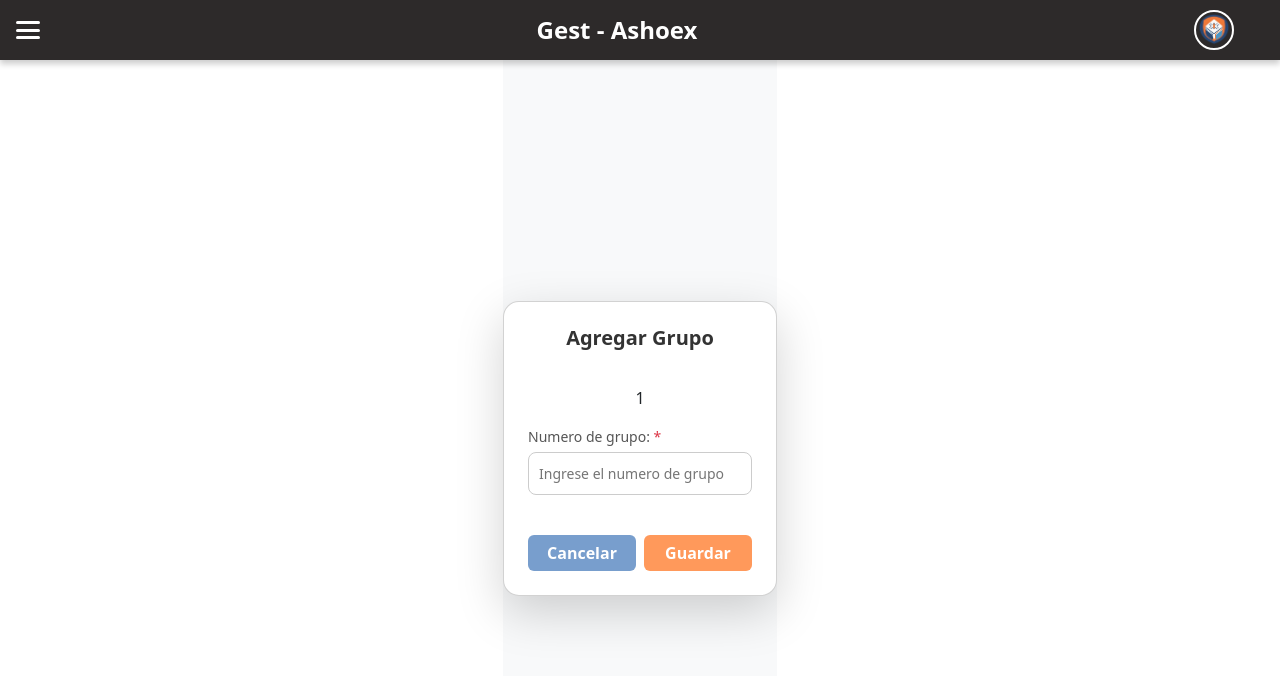
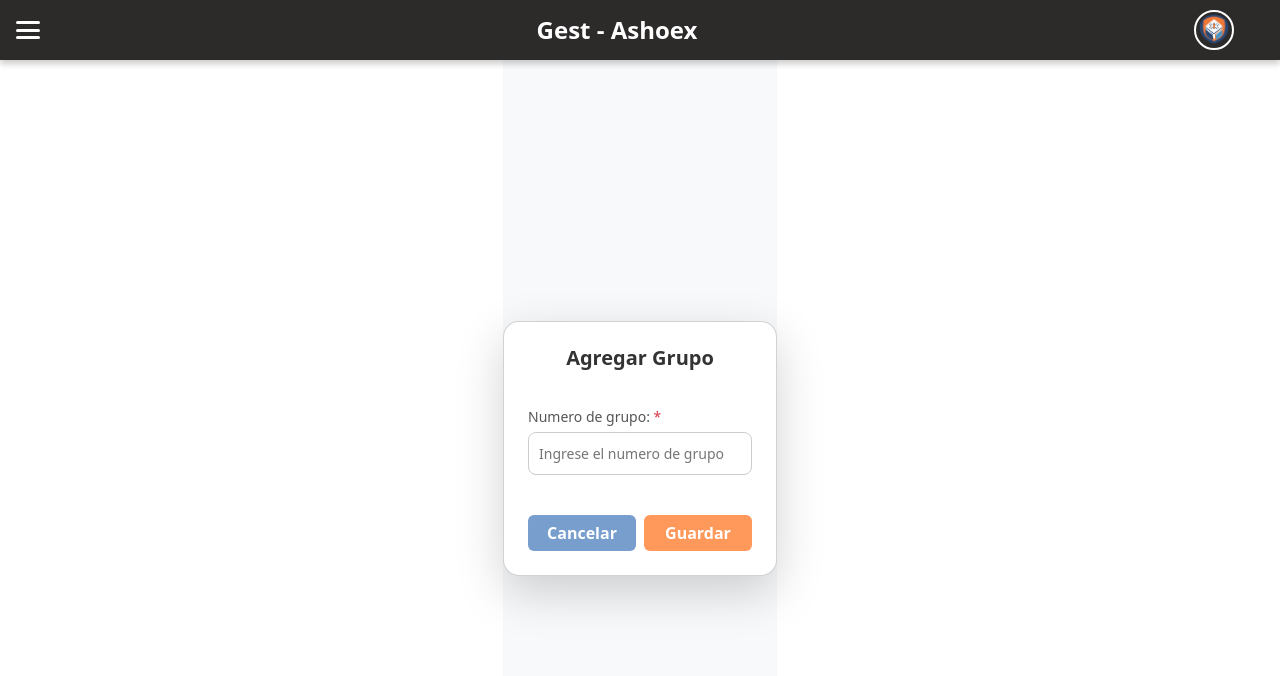
Before and after one commit to vladimircostaj/gest-ashoex, a React (Vite) app in the folder gest-ashoex-frontend/: page /registrar-grupo/1 in a window 1280 px wide. Shown: the top 676 px of the page. Built offline with nearby package versions, Linux system fonts and the light colour scheme.

Commit message:
Crear grupo trasladado a Listar Materias

```diff
--- a/gest-ashoex-frontend/src/pages/Curricula/listar_materia.jsx
+++ b/gest-ashoex-frontend/src/pages/Curricula/listar_materia.jsx
@@ -3,6 +3,7 @@ import { FaEdit, FaTrash } from "react-icons/fa";
 import { Link } from "react-router-dom";
 import Title from "../../components/typography/title";
 import materiaService from "../../services/materiaService";
+import { GrAdd } from "react-icons/gr";
 
 const ListarMaterias = () => {
   const [materias, setMaterias] = useState([]);
@@ -60,6 +61,14 @@ const ListarMaterias = () => {
                 >
                   <FaEdit />
                 </Link>
+
+                <Link
+                  to={`/registrar-grupo/${materia.id}`}
+                  className="edit mr-6 ml-6"
+                >
+                  <GrAdd />
+                </Link>
+
                 <a href="#" className="delete mr-6 ml-6">
                   <FaTrash />
                 </a>
--- a/gest-ashoex-frontend/src/pages/Curricula/registrar_grupo_page.jsx
+++ b/gest-ashoex-frontend/src/pages/Curricula/registrar_grupo_page.jsx
@@ -67,6 +67,7 @@ const RegistrarGrupoPage = () => {
 
             const result = await response.json();
             console.log("Grupo creado:", result);
+            window.location.href = "/listar-materias";
         } catch (error) {
             console.error("Error al crear el grupo:", error.response?.data || error.message);
         }
@@ -92,10 +93,6 @@ const RegistrarGrupoPage = () => {
           <div className="mb-3">
             <Title text="Agregar Grupo" />
           </div>
-
-          <p>
-          {materiaId}
-          </p>
 
           <form
             className="d-flex flex-column gap-4"
```
Also changed, not shown: gest-ashoex-frontend/src/pages/Curricula/listarCurricula.jsx (+0 -8 lines), 1 other file (tests, documents, lock files or other folders).
